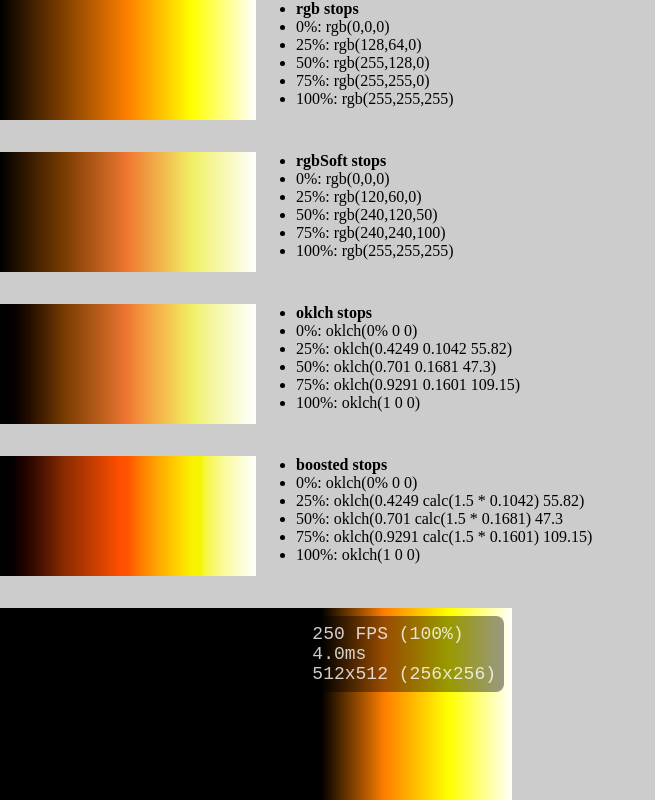
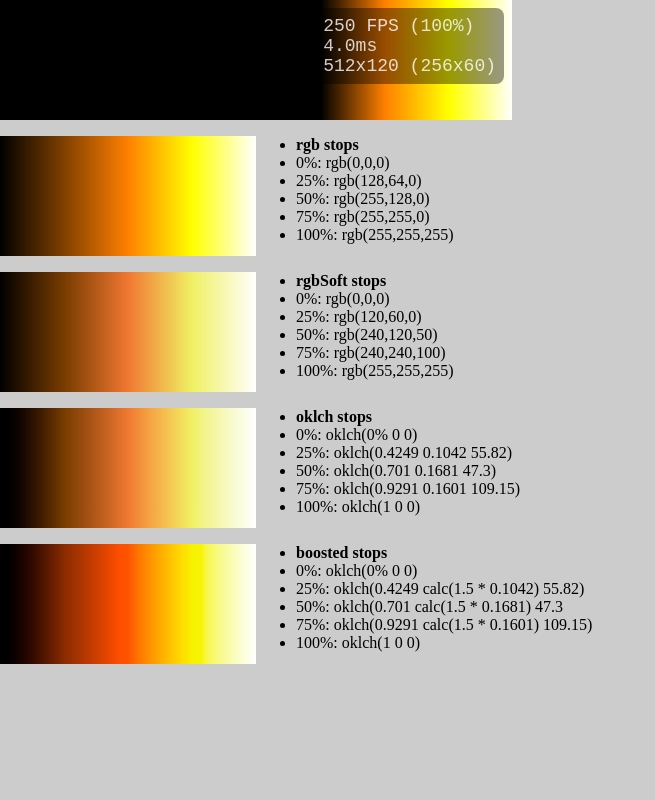
Before and after one commit to Leftium/static, a SvelteKit app: page /fire-palette in a window 1280 px wide. Shown: the top 800 px of the page, without its empty margins (0-655 px from the left). Built offline with nearby package versions, Linux system fonts and the light colour scheme.

Commit message:
feat(fire-palette): adjust layout.

```diff
--- a/src/routes/fire-palette/+page.svelte
+++ b/src/routes/fire-palette/+page.svelte
@@ -294,7 +294,7 @@
 
 <!-- Define a snippet for rendering a palette -->
 {#snippet Palette(type: keyof typeof gradients, ref: SVGSVGElement[], index: number)}
-	<div style="display: flex; margin-bottom:2rem">
+	<div style="display: flex; margin-top:1rem">
 		<svg bind:this={ref[index]} xmlns="http://www.w3.org/2000/svg" width="256" height="120">
 			<defs>
 				<linearGradient id={type} x1="0%" y1="0%" x2="100%" y2="0%">
@@ -318,17 +318,12 @@
 {/snippet}
 
 <main>
-	<!-- Use the snippet for each palette -->
-	{#each order as type, i (i)}
-		{@render Palette(type as keyof typeof gradients, svgRefs, i)}
-	{/each}
-
 	<GraphicalEffect
 		style="justify-content: start;"
 		oninit={(fx: FxState) => {
 			fx.standardSize = true;
 			fx.standardWidth = 512;
-			fx.standardHeight = 512;
+			fx.standardHeight = 120;
 
 			fx.crtScanlines = false;
 			fx.scalingFactor = 1 / 2;
@@ -348,4 +343,9 @@
 		}}
 		onrender={() => renderNoise(grid, imageData, palette)}
 	></GraphicalEffect>
+
+	<!-- Use the snippet for each palette -->
+	{#each order as type, i (i)}
+		{@render Palette(type as keyof typeof gradients, svgRefs, i)}
+	{/each}
 </main>
```
